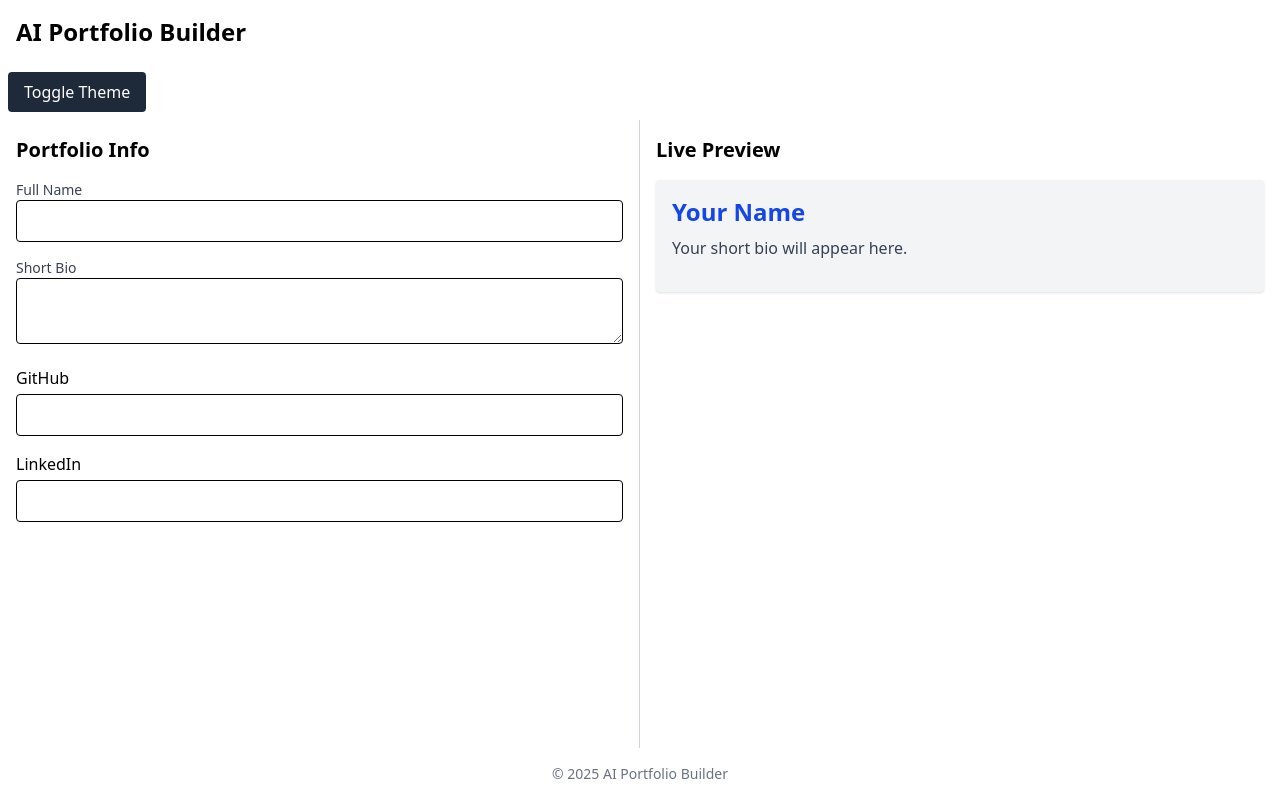
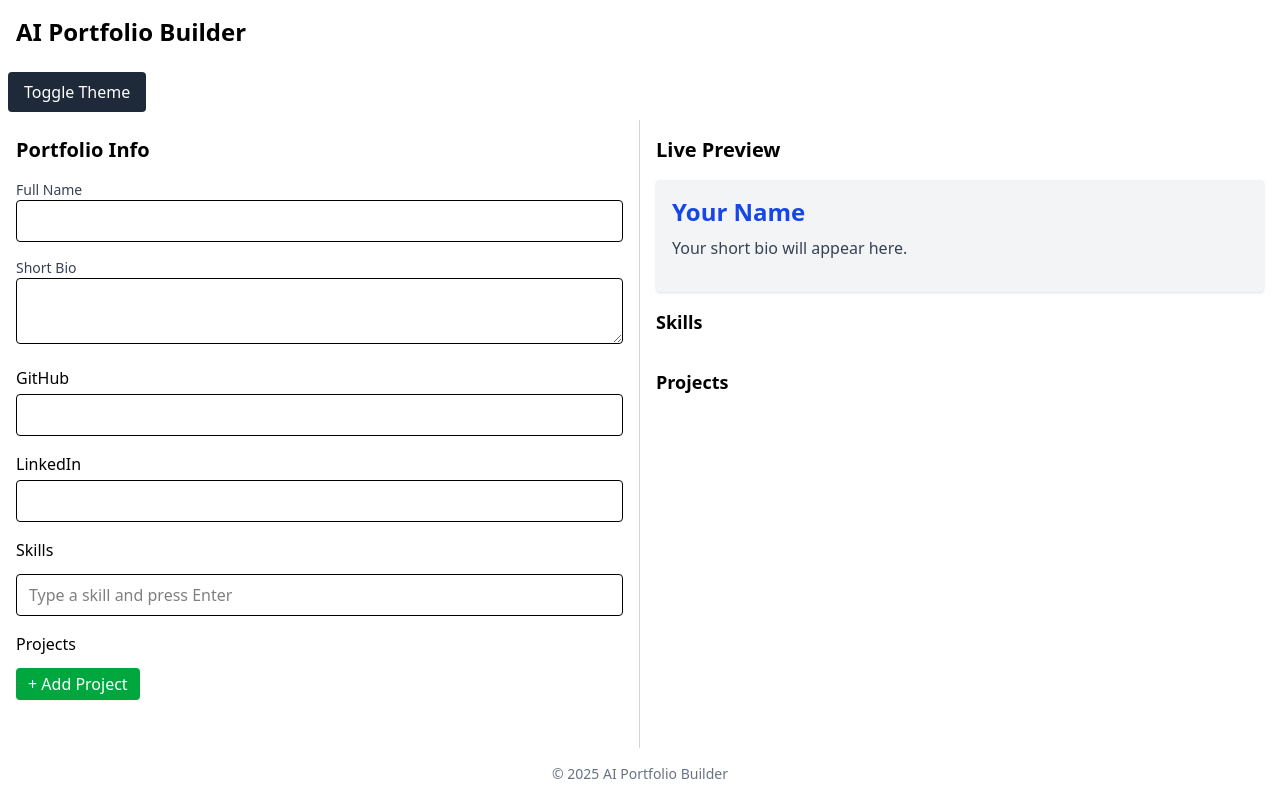
Before and after one commit to ANSH0111/AIPortfolioBuilder, a React (Vite) app in the folder ai-portfolio-builder/: page / in a window 1280 px wide. Built offline with nearby package versions, Linux system fonts and the light colour scheme.

Commit message:
Add skills and projects input with live preview

```diff
--- a/ai-portfolio-builder/src/App.jsx
+++ b/ai-portfolio-builder/src/App.jsx
@@ -1,4 +1,5 @@
 import { useState } from "react";
+import { useEffect } from "react";
 //Importing Components
 
 import Header from "./components/Header";
@@ -9,7 +10,9 @@ import Footer from "./components/Footer"
 
 //Main App Component
 function App() {
-  const[formData,setFormData] = useState({
+  const[formData,setFormData] = useState(()=>{
+    const savedData = localStorage.getItem("portfolioData");
+    return savedData ? JSON.parse(savedData) : {
       name: "",
       bio: "",
       skills: [],
@@ -19,7 +22,14 @@ function App() {
         linkedin: "",
         twitter: ""
       }
+    }
   });
+
+
+  useEffect(() => {
+    localStorage.setItem("portfolioData", JSON.stringify(formData));
+  }, [formData]);
+
   return (
     <>
     <div className="min-h-screen flex flex-col">
@@ -28,7 +38,7 @@ function App() {
 
       <main className="flex flex-col lg:flex-row flex-grow">
         <FormPanel formData = {formData} setFormData= {setFormData}/>
-        <PreviewPanel formdata = {formData}/>
+        <PreviewPanel formData = {formData}/>
       </main>
 
       <Footer />
--- a/ai-portfolio-builder/src/components/FormPanel.jsx
+++ b/ai-portfolio-builder/src/components/FormPanel.jsx
@@ -58,6 +58,95 @@ function FormPanel({ formData, setFormData }) {
             }
           />
         </div>
+        {/* Skills */}
+        <div>
+          <label className="block font-medium mb-1">Skills</label>
+          <div className="flex gap-2 flex-wrap">
+            {formData.skills.map((skill, index) => (
+              <span key={index} className="bg-blue-100 px-2 py-1 rounded-full">
+                {skill}
+                <button
+                  className="ml-1 text-red-500"
+                  onClick={() =>
+                    setFormData({
+                      ...formData,
+                      skills: formData.skills.filter((_, i) => i !== index),
+                    })
+                  }
+                >
+                  ×
+                </button>
+              </span>
+            ))}
+          </div>
+          <input
+            type="text"
+            placeholder="Type a skill and press Enter"
+            className="w-full border rounded px-3 py-2 mt-2"
+            onKeyDown={(e) => {
+              if (e.key === "Enter" && e.target.value.trim()) {
+                e.preventDefault();
+                setFormData({
+                  ...formData,
+                  skills: [...formData.skills, e.target.value.trim()],
+                });
+                e.target.value = "";
+              }
+            }}
+          />
+        </div>
+        {/* Projects */}
+        {/* Projects */}
+        <div className="mt-4">
+          <label className="block font-medium mb-1">Projects</label>
+          {formData.projects.map((project, index) => (
+            <div key={index} className="border p-2 mb-2 rounded">
+              <input
+                type="text"
+                placeholder="Project Title"
+                className="w-full border rounded px-2 py-1 mb-1"
+                value={project.title}
+                onChange={(e) => {
+                  const newProjects = [...formData.projects];
+                  newProjects[index].title = e.target.value;
+                  setFormData({ ...formData, projects: newProjects });
+                }}
+              />
+              <textarea
+                placeholder="Project Description"
+                className="w-full border rounded px-2 py-1"
+                value={project.description}
+                onChange={(e) => {
+                  const newProjects = [...formData.projects];
+                  newProjects[index].description = e.target.value;
+                  setFormData({ ...formData, projects: newProjects });
+                }}
+              />
+              <button
+                className="text-sm text-red-600 mt-1"
+                onClick={() => {
+                  const newProjects = formData.projects.filter((_, i) => i !== index);
+                  setFormData({ ...formData, projects: newProjects });
+                }}
+              >
+                Remove
+              </button>
+            </div>
+          ))}
+          <button
+            className="mt-2 px-3 py-1 bg-green-600 text-white rounded"
+            onClick={() =>
+              setFormData({
+                ...formData,
+                projects: [...formData.projects, { title: "", description: "" }],
+              })
+            }
+          >
+            + Add Project
+          </button>
+        </div>
+
+
       </div>
     </section>
   );
--- a/ai-portfolio-builder/src/components/PreviewPanel.jsx
+++ b/ai-portfolio-builder/src/components/PreviewPanel.jsx
@@ -1,5 +1,6 @@
-function PreviewPanel({ formdata }) {
-  const { name, bio, social } = formdata;
+function PreviewPanel({ formData }) {
+  const { name, bio, social } = formData;
+  console.log("PreviewPanel rendered with formData:", formData);
   return (
     <section className="p-4 w-full lg:w-1/2">
       <h2 className="text-xl font-semibold mb-4">Live Preview</h2>
@@ -12,6 +13,31 @@ function PreviewPanel({ formdata }) {
           {social.linkedin && <p>🔗 LinkedIn: {social.linkedin}</p>}
         </div>
       </div>
+      {/* Skills */}
+      <div className="mt-4">
+        <h3 className="font-semibold text-lg mb-2">Skills</h3>
+        <div className="flex gap-2 flex-wrap">
+          {formData.skills.map((skill, i) => (
+            <span key={i} className="bg-blue-200 px-2 py-1 rounded">
+              {skill}
+            </span>
+          ))}
+        </div>
+      </div>
+
+      {/* Projects */}
+      <div className="mt-6">
+        <h3 className="font-semibold text-lg mb-2">Projects</h3>
+        <ul className="space-y-2">
+          {formData.projects.map((project, i) => (
+            <li key={i} className="border rounded p-2">
+              <h4 className="font-bold">{project.title || "Untitled Project"}</h4>
+              <p>{project.description || "No description yet."}</p>
+            </li>
+          ))}
+        </ul>
+      </div>
+
     </section>
   );
 }
```
Lines whose indentation alone changed are shown as unchanged.
